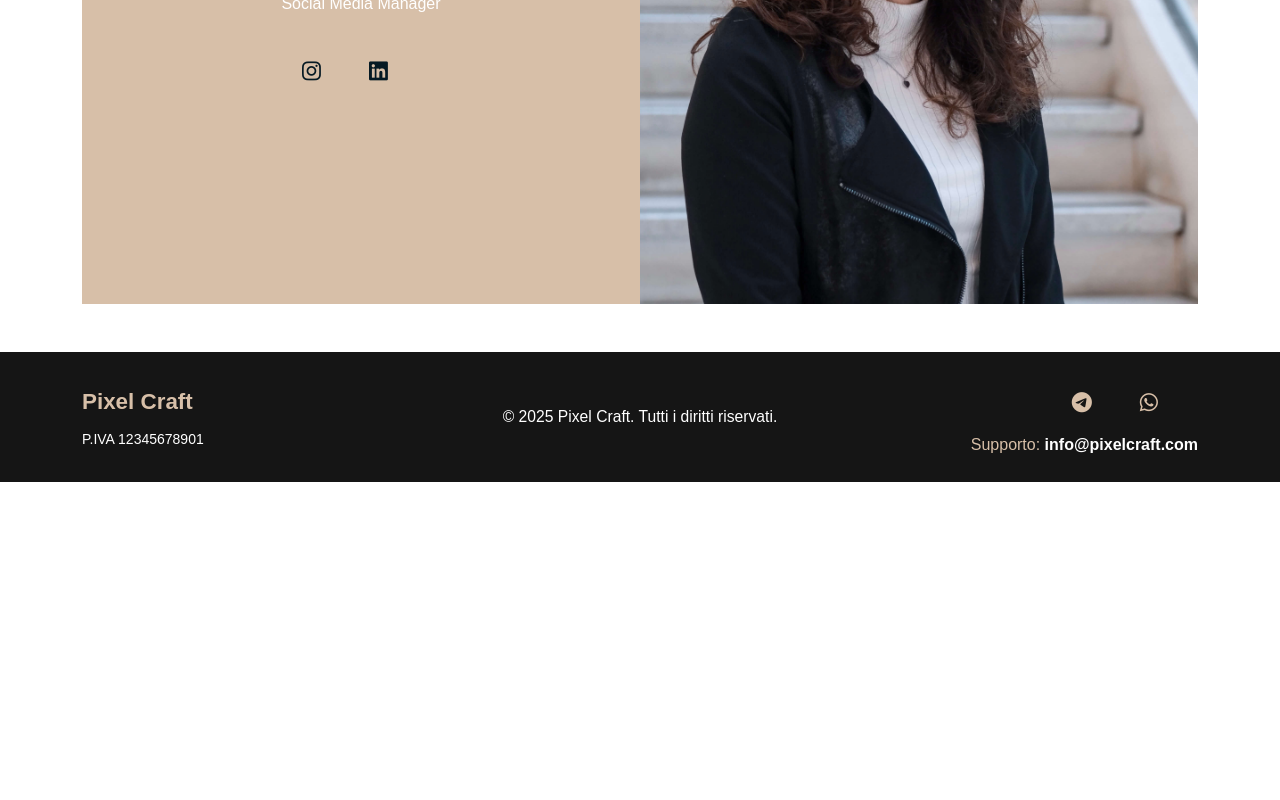
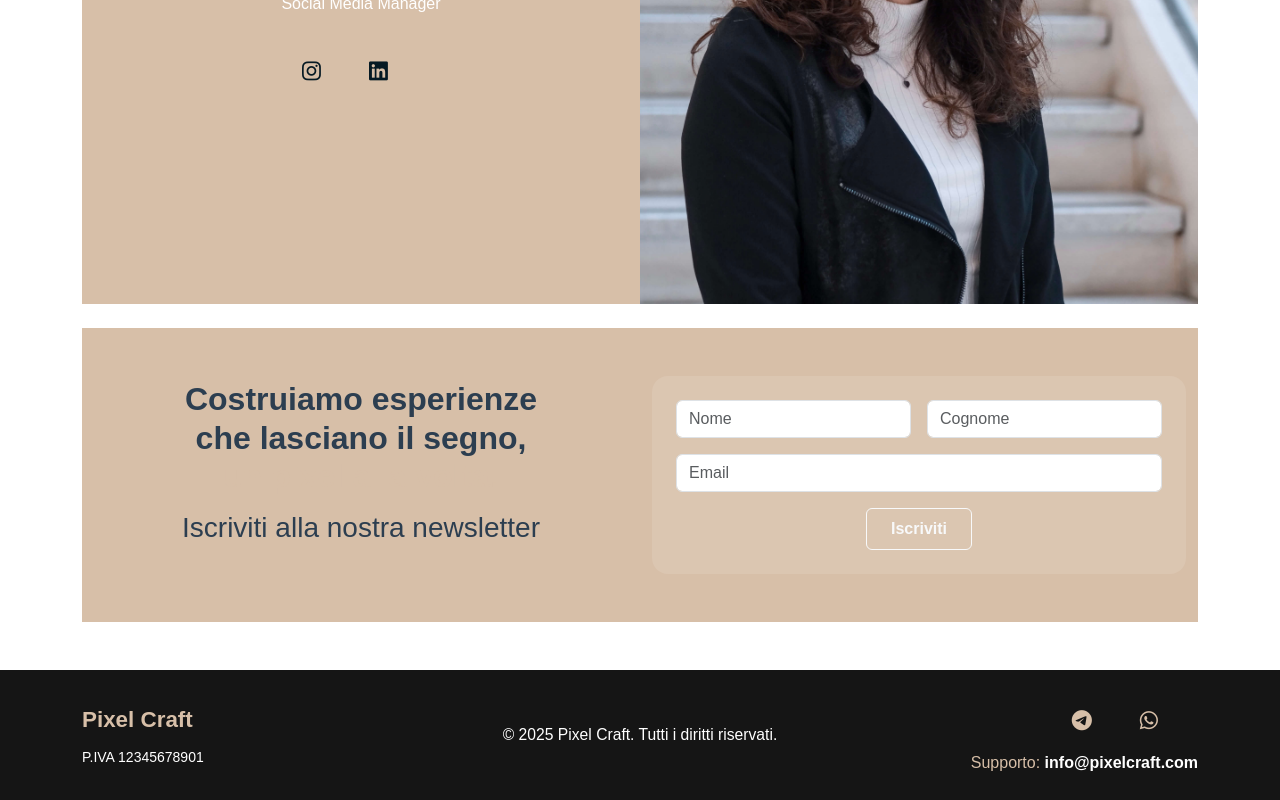
Before and after one commit to gsacco2000/Pixelcraft-Ecommerce, a Vue app: page /about in a window 1280 px wide. Shown: the part 2196-2996 px from the top of the page. Before the commit the page ends 2678 px from the top, so only its background shows below. Built offline with nearby package versions, Linux system fonts and the light colour scheme; what bootstrap-vue-next would draw is missing.

Commit message:
aggiunta form

```diff
--- a/src/views/AboutView.vue
+++ b/src/views/AboutView.vue
@@ -135,6 +135,71 @@
         </div>
       </div>
     </div>
+
+    <section class="keep-in-touch w-100 py-5">
+      <div class="container" style="max-width: 1200px">
+        <div class="row align-items-center g-4">
+          <div class="col-12 col-md-6 text-section">
+            <h2 class="fw-bold">
+              Costruiamo esperienze<br />
+              che lasciano il segno,<br />
+              <span class="pixel">un pixel alla volta.</span>
+            </h2>
+            <h3 class="subtitle mt-3 mb-4">Iscriviti alla nostra newsletter</h3>
+          </div>
+          <div class="col-12 col-md-6">
+            <form
+              class="form-section bg-light bg-opacity-10 rounded-4 p-4"
+              method="post"
+            >
+              <div class="row g-3">
+                <div class="col-12 col-md-6">
+                  <input
+                    type="text"
+                    class="form-control"
+                    id="name"
+                    name="name"
+                    required
+                    placeholder="Nome"
+                    autocomplete="given-name"
+                  />
+                </div>
+                <div class="col-12 col-md-6">
+                  <input
+                    type="text"
+                    class="form-control"
+                    id="surname"
+                    name="surname"
+                    required
+                    placeholder="Cognome"
+                    autocomplete="family-name"
+                  />
+                </div>
+                <div class="col-12">
+                  <input
+                    type="email"
+                    class="form-control"
+                    id="email"
+                    name="email"
+                    required
+                    placeholder="Email"
+                    autocomplete="email"
+                  />
+                </div>
+                <div class="col-12 d-flex justify-content-center">
+                  <button
+                    type="submit"
+                    class="btn btn-outline-light fw-bold py-2 px-4"
+                  >
+                    Iscriviti
+                  </button>
+                </div>
+              </div>
+            </form>
+          </div>
+        </div>
+      </div>
+    </section>
   </main>
 </template>
 
```
